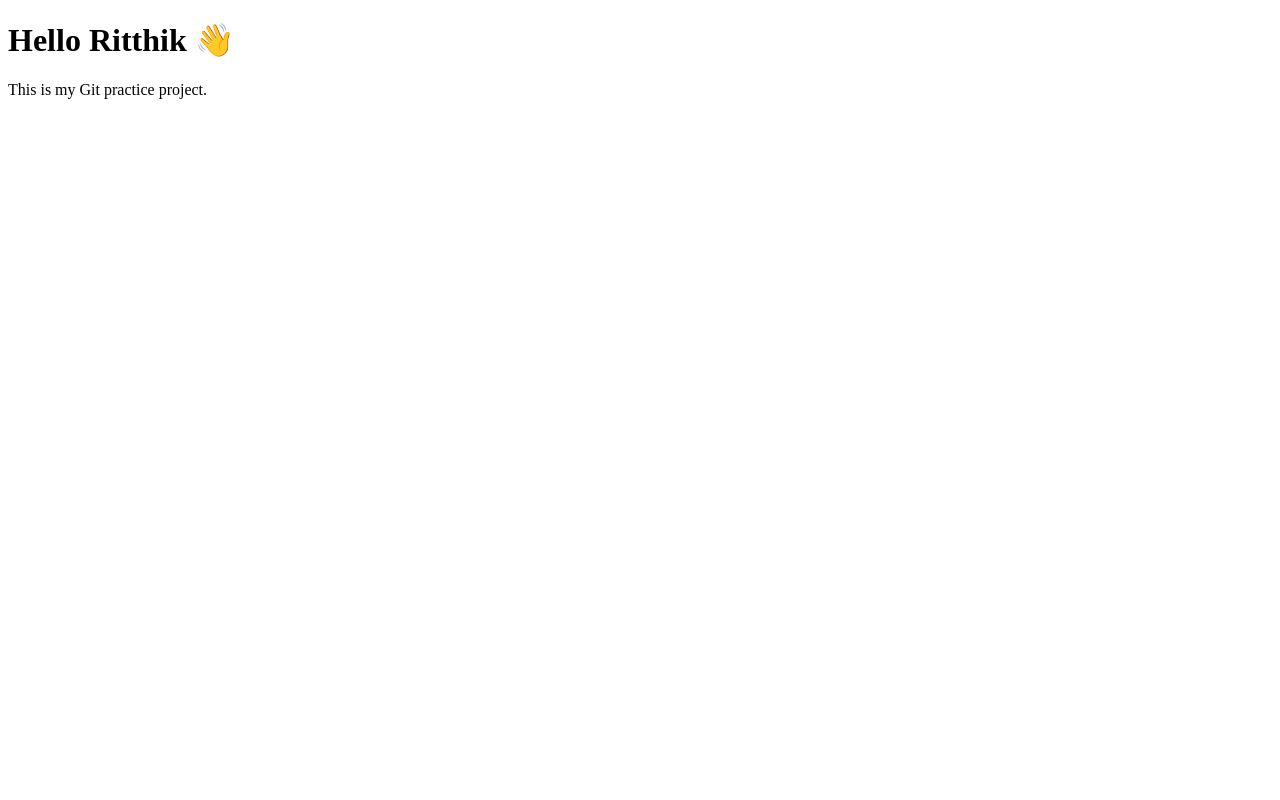
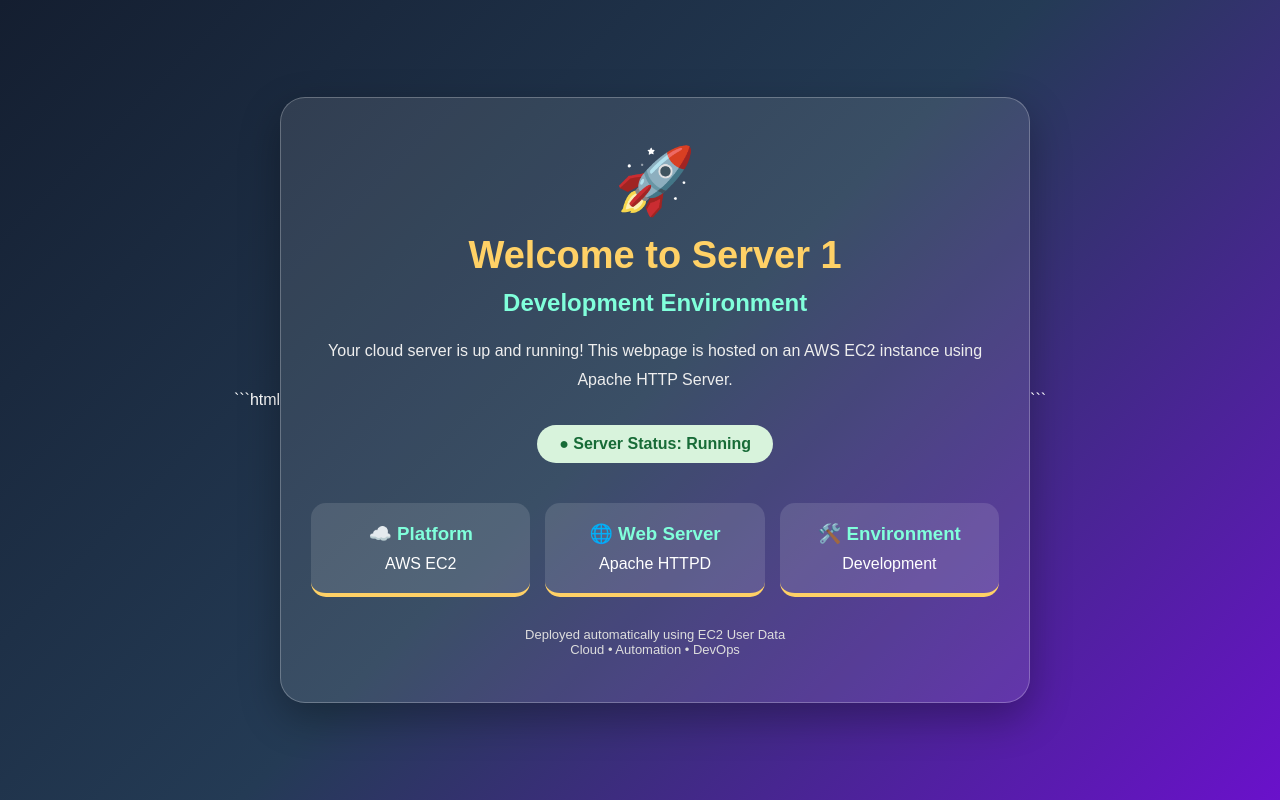
Before and after one commit to Ritthik01/git-task, a plain HTML site: page index.html in a window 1280 px wide. Drawn offline with Linux system fonts and the light colour scheme.

Commit message:
changed index.html
Updated the HTML structure and styles for the server page.

````diff
--- a/index.html
+++ b/index.html
@@ -1,10 +1,143 @@
+```html
 <!DOCTYPE html>
-<html>
+<html lang="en">
 <head>
-    <title>Git Practice</title>
+    <meta charset="UTF-8">
+    <meta name="viewport" content="width=device-width, initial-scale=1.0">
+    <title>Server 1 | Development Environment</title>
+
+    <style>
+        * {
+            margin: 0;
+            padding: 0;
+            box-sizing: border-box;
+        }
+
+        body {
+            font-family: Arial, sans-serif;
+            background: linear-gradient(135deg, #141e30, #243b55, #6a11cb);
+            color: white;
+            min-height: 100vh;
+            display: flex;
+            justify-content: center;
+            align-items: center;
+            padding: 25px;
+        }
+
+        .container {
+            width: 100%;
+            max-width: 750px;
+            text-align: center;
+            background: rgba(255, 255, 255, 0.10);
+            padding: 45px 30px;
+            border-radius: 25px;
+            border: 1px solid rgba(255, 255, 255, 0.25);
+            box-shadow: 0 15px 40px rgba(0, 0, 0, 0.3);
+        }
+
+        .icon {
+            font-size: 65px;
+            margin-bottom: 15px;
+        }
+
+        h1 {
+            font-size: 38px;
+            color: #ffd166;
+            margin-bottom: 12px;
+        }
+
+        h2 {
+            color: #80ffdb;
+            margin-bottom: 20px;
+        }
+
+        .description {
+            color: #eeeeee;
+            line-height: 1.8;
+            margin-bottom: 30px;
+        }
+
+        .status {
+            display: inline-block;
+            background: #d8f3dc;
+            color: #176b37;
+            padding: 10px 22px;
+            border-radius: 30px;
+            font-weight: bold;
+            margin-bottom: 25px;
+        }
+
+        .details {
+            display: grid;
+            grid-template-columns: repeat(auto-fit, minmax(160px, 1fr));
+            gap: 15px;
+            margin-top: 15px;
+        }
+
+        .card {
+            background: rgba(255, 255, 255, 0.12);
+            padding: 20px 12px;
+            border-radius: 15px;
+            border-bottom: 4px solid #ffd166;
+        }
+
+        .card h3 {
+            color: #80ffdb;
+            margin-bottom: 10px;
+        }
+
+        .card p {
+            color: #ffffff;
+        }
+
+        footer {
+            margin-top: 30px;
+            color: #dddddd;
+            font-size: 13px;
+        }
+    </style>
 </head>
+
 <body>
-    <h1>Hello Ritthik 👋</h1>
-    <p>This is my Git practice project.</p>
+    <div class="container">
+
+        <div class="icon">🚀</div>
+
+        <h1>Welcome to Server 1</h1>
+        <h2>Development Environment</h2>
+
+        <p class="description">
+            Your cloud server is up and running!
+            This webpage is hosted on an AWS EC2 instance
+            using Apache HTTP Server.
+        </p>
+
+        <div class="status">● Server Status: Running</div>
+
+        <div class="details">
+            <div class="card">
+                <h3>☁️ Platform</h3>
+                <p>AWS EC2</p>
+            </div>
+
+            <div class="card">
+                <h3>🌐 Web Server</h3>
+                <p>Apache HTTPD</p>
+            </div>
+
+            <div class="card">
+                <h3>🛠️ Environment</h3>
+                <p>Development</p>
+            </div>
+        </div>
+
+        <footer>
+            Deployed automatically using EC2 User Data
+            <br>
+            Cloud • Automation • DevOps
+        </footer>
+
+    </div>
 </body>
 </html>
+```
````
